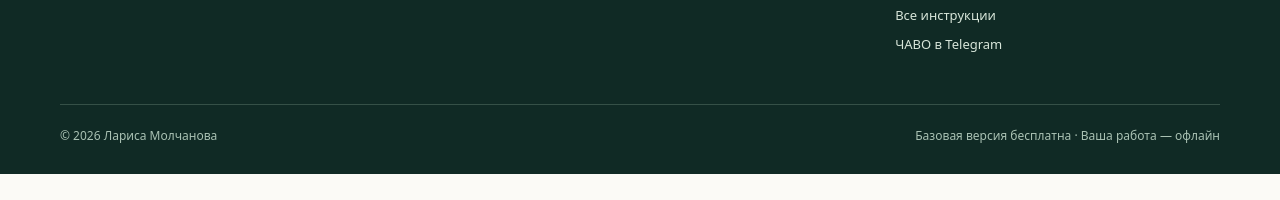
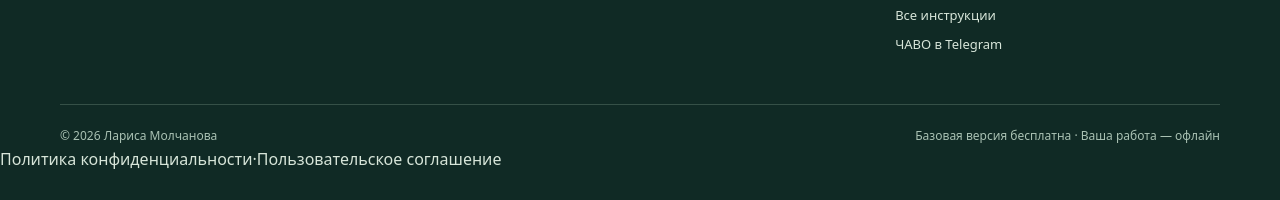
Before and after one commit to domin0nml-crypto/plemennaya-kniga-site, a plain HTML site: page cats.html in a window 1280 px wide. Shown: the part 4184-4384 px from the top of the page. Before the commit the page ends 4358 px from the top, so only its background shows below. Drawn offline with Linux system fonts and the light colour scheme.

Commit message:
Add privacy policy and terms links across site

```diff
--- a/cats.html
+++ b/cats.html
@@ -56,6 +56,6 @@
 </div></section>
 <section class="section"><div class="container"><div class="cta-panel"><div><p class="eyebrow" style="color:#eccda1">Начните сейчас</p><h2>Пусть записи будут в одном месте.</h2><p>Ссылка ведёт непосредственно в действующую программу. Без регистрации в Telegram или ВК.</p></div><div class="actions" style="margin:0"><a class="button" href="https://plemennaya-kniga-larisa.website.yandexcloud.net/#dashboard" rel="noopener noreferrer">Открыть книгу для кошек ↗</a></div></div></div></section>
 </main>
-<footer class="site-footer"><div class="container"><div class="footer-grid"><div><a class="brand" href="./"><span class="brand-symbol" aria-hidden="true">🐾</span><span>ПЛЕМЕННАЯ КНИГА<small style="color:#b1cabb">Для кошек и собак</small></span></a><p style="margin-top:16px">Автор проекта — Лариса Молчанова.</p></div><div><h3>Программы</h3><ul><li><a href="./">Главная</a></li><li><a href="cats.html">Для кошек</a></li><li><a href="dogs.html">Для собак</a></li></ul></div><div><h3>Поддержка</h3><ul><li><a href="https://vk.ru/breed_cat" rel="noopener noreferrer">ВКонтакте</a></li><li><a href="https://t.me/breed_book" rel="noopener noreferrer">Telegram-канал</a></li><li><a href="https://t.me/breed_book_bot" rel="noopener noreferrer">Получить через бота</a></li><li><a href="guide.html">Все инструкции</a></li><li><a href="https://t.me/breed_book/14" rel="noopener noreferrer">ЧАВО в Telegram</a></li></ul></div></div><div class="footer-bottom"><span>© 2026 Лариса Молчанова</span><span>Базовая версия бесплатна · Ваша работа — офлайн</span></div></div></footer>
+<footer class="site-footer"><div class="container"><div class="footer-grid"><div><a class="brand" href="./"><span class="brand-symbol" aria-hidden="true">🐾</span><span>ПЛЕМЕННАЯ КНИГА<small style="color:#b1cabb">Для кошек и собак</small></span></a><p style="margin-top:16px">Автор проекта — Лариса Молчанова.</p></div><div><h3>Программы</h3><ul><li><a href="./">Главная</a></li><li><a href="cats.html">Для кошек</a></li><li><a href="dogs.html">Для собак</a></li></ul></div><div><h3>Поддержка</h3><ul><li><a href="https://vk.ru/breed_cat" rel="noopener noreferrer">ВКонтакте</a></li><li><a href="https://t.me/breed_book" rel="noopener noreferrer">Telegram-канал</a></li><li><a href="https://t.me/breed_book_bot" rel="noopener noreferrer">Получить через бота</a></li><li><a href="guide.html">Все инструкции</a></li><li><a href="https://t.me/breed_book/14" rel="noopener noreferrer">ЧАВО в Telegram</a></li></ul></div></div><div class="footer-bottom"><span>© 2026 Лариса Молчанова</span><span>Базовая версия бесплатна · Ваша работа — офлайн</span></div></div><nav class="legal-links" aria-label="Юридические документы"><a href="privacy.html">Политика конфиденциальности</a><span aria-hidden="true">·</span><a href="terms.html">Пользовательское соглашение</a></nav></footer>
 </body>
 </html>
```
